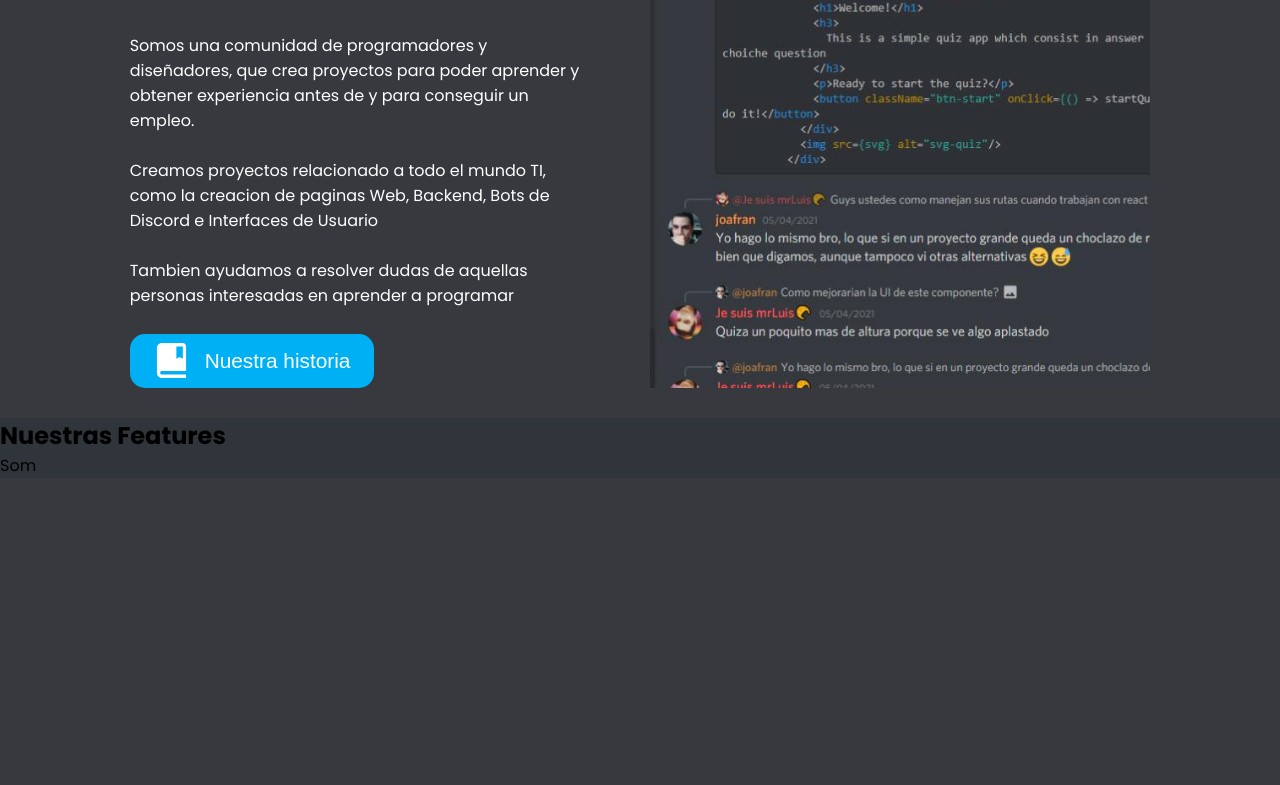
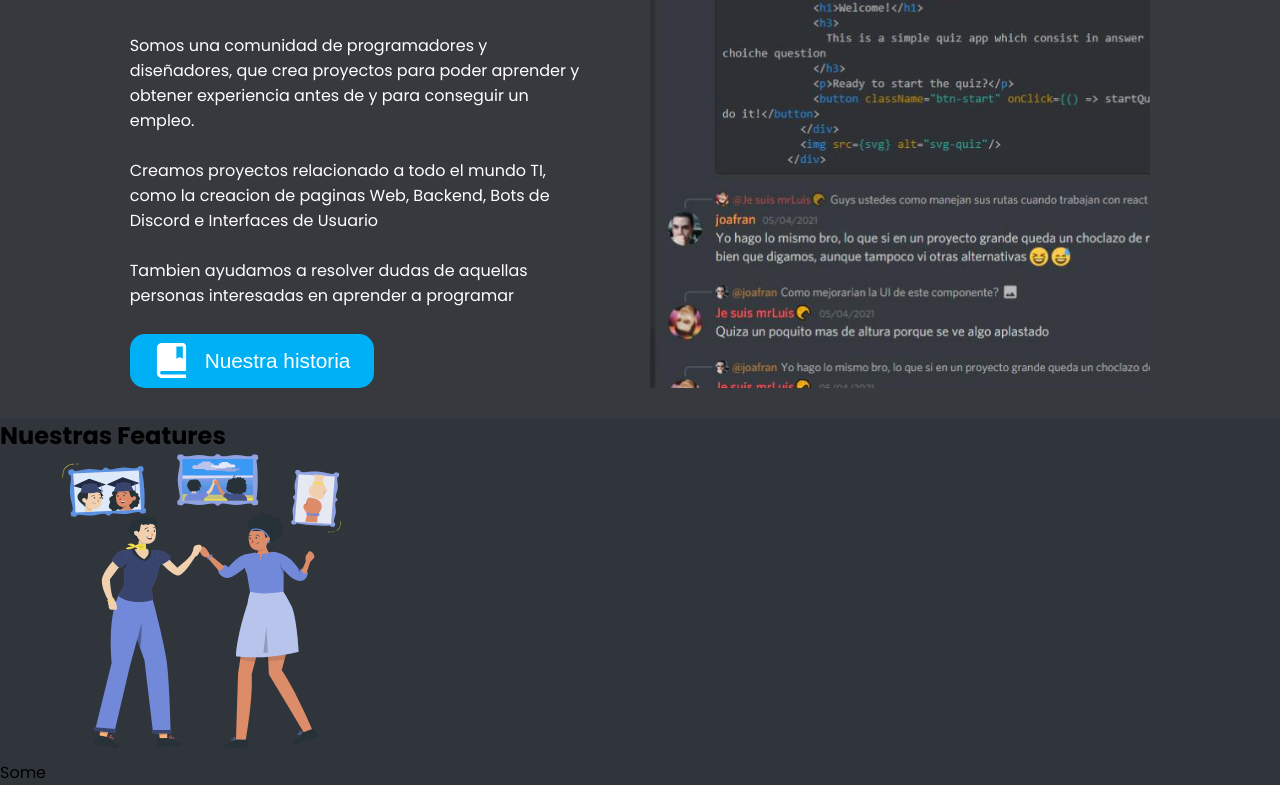
Before and after one commit to callMe-Dev/callMeDev-web, a React (Vite) app: page / in a window 1280 px wide. Shown: the part 966-1751 px from the top of the page. Before the commit the page ends 1444 px from the top, so only its background shows below. Built offline with nearby package versions, Linux system fonts and the light colour scheme.

Commit message:
fix: estructura basica de Amistad creada

```diff
--- a/src/components/OurFeatures/Amistad/Amistad.jsx
+++ b/src/components/OurFeatures/Amistad/Amistad.jsx
@@ -1,9 +1,13 @@
 import React from 'react'
+import friendshipSvg from '../../../assets/illustrations/friendship.svg'
 
 export default function Amistad() {
   return (
-    <section>
-      <p>Som</p>
-    </section>
+    <article>
+      <img src={friendshipSvg} alt='Amistad' />
+      <div>
+        <p>Some</p>
+      </div>
+    </article>
   )
 }
```
